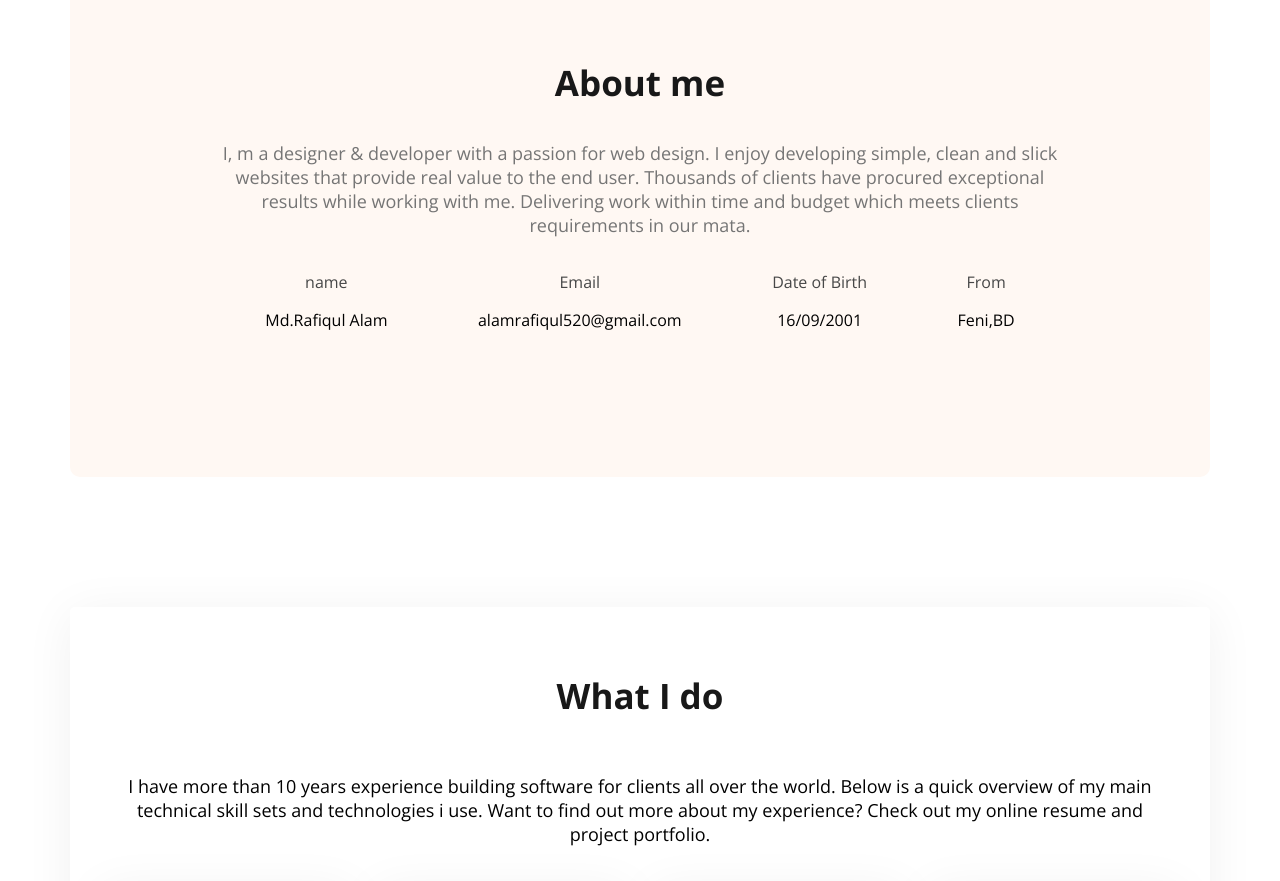
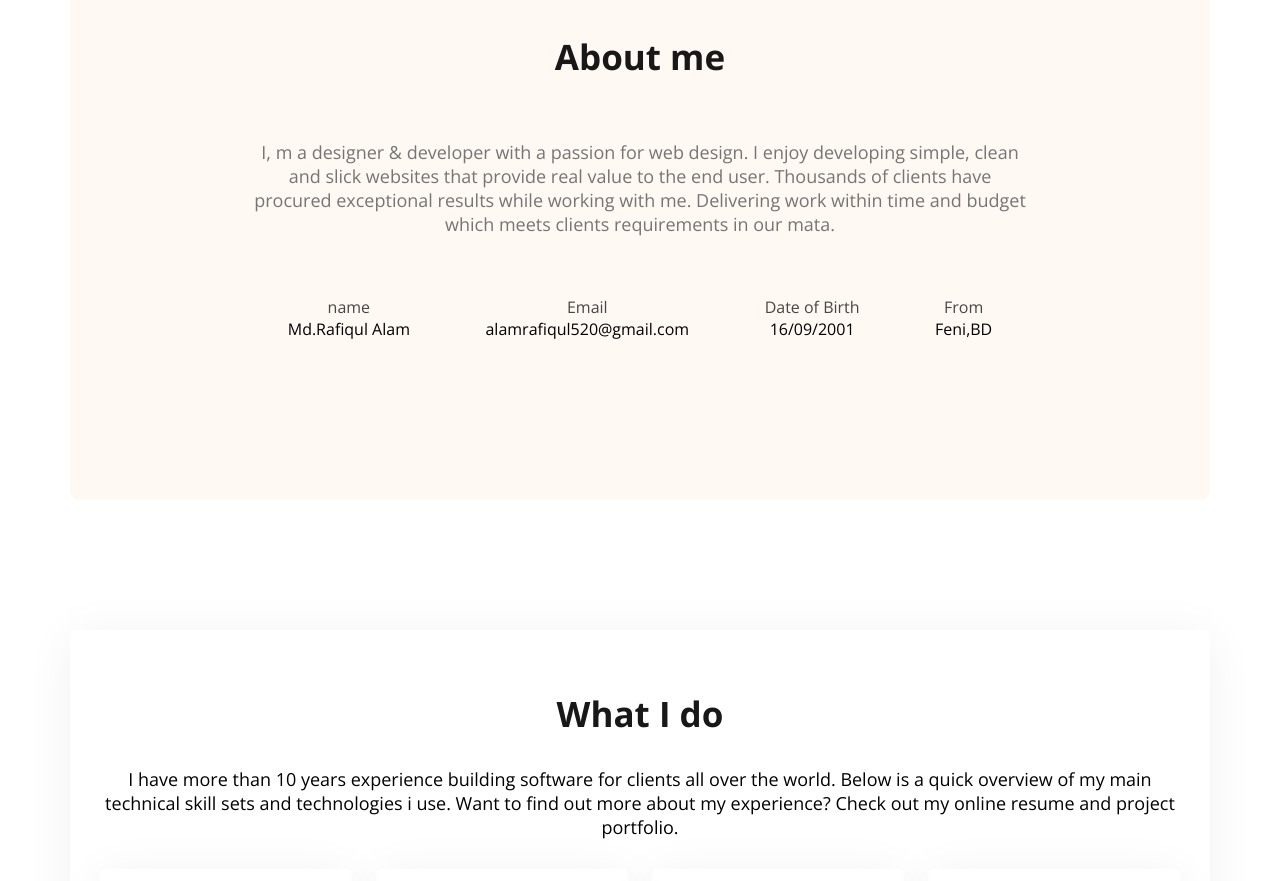
Before and after one commit to Toha16/we-developer-portfolio, a plain HTML site: page index.html in a window 1280 px wide. Shown: the part 921-1802 px from the top of the page. Drawn offline with nearby package versions, Linux system fonts and the light colour scheme.

```diff
--- a/styles/styles.css
+++ b/styles/styles.css
@@ -5,11 +5,18 @@
     font-variation-settings:
       "wdth" 100;
   }
+  *{
+    margin: 0px;
+    padding: 0px;
+
+  }
   /* header */
   .header{
     background-image: url(../images/developer.png), url(../images/header_bg.png);
     background-repeat: no-repeat;
     background-position: top left, bottom right;
+    /* border: 2px solid red; */
+    /* width: 100%; */
 }
 
 /* nav styles */
@@ -112,17 +119,24 @@ main section{
     padding: 130px 150px;
     text-align: center;
 }
+.class-description{
+    padding: 30px;
+}
 .about-items{
     display: flex;
     justify-content: space-around;
     /* flex-direction: column; */
     /* align-items: center; */
+    padding: 30px;
 }
 .item-description{
     font-weight: 600px;
 }
+.section-title{
+    padding: 30px;
+}
 .section-description{
-    padding: 20px;
+    padding-bottom: 30px;
     font-size: 18px;
 }
 /* skill section items */
```
